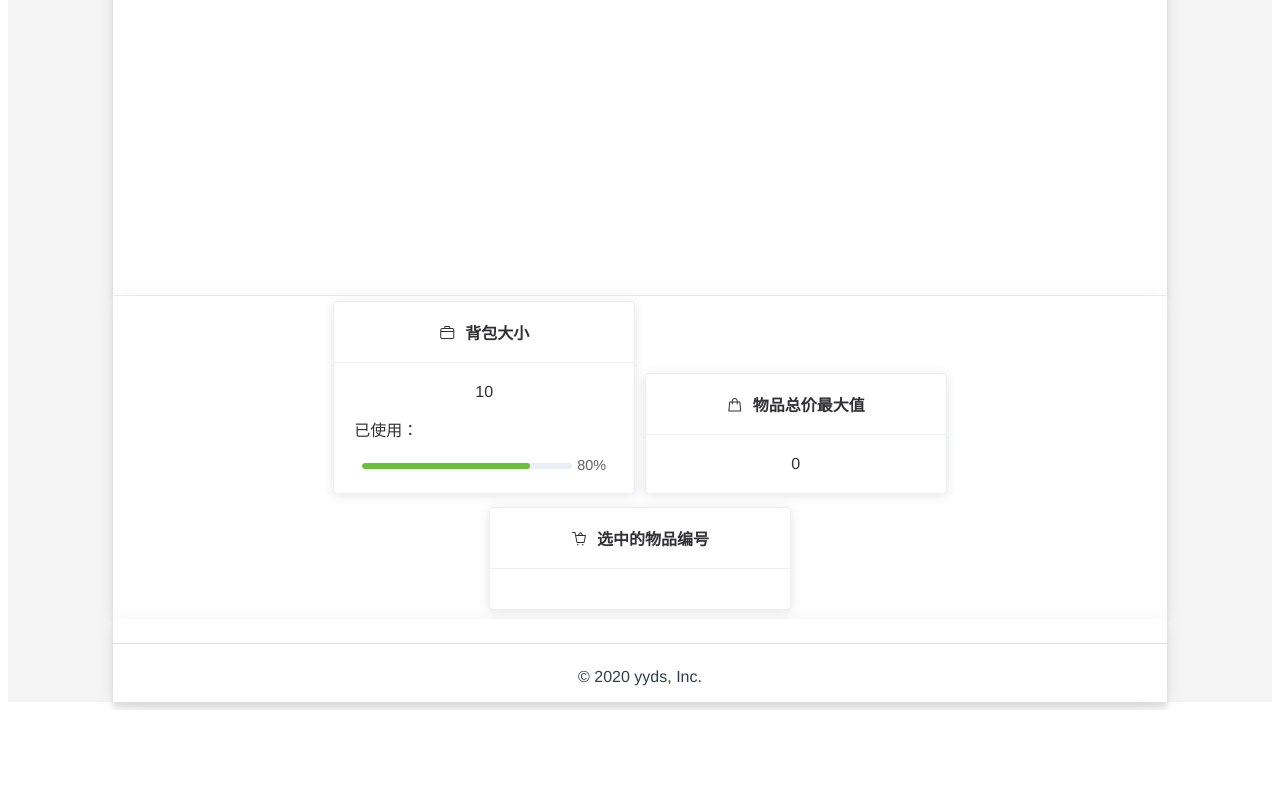
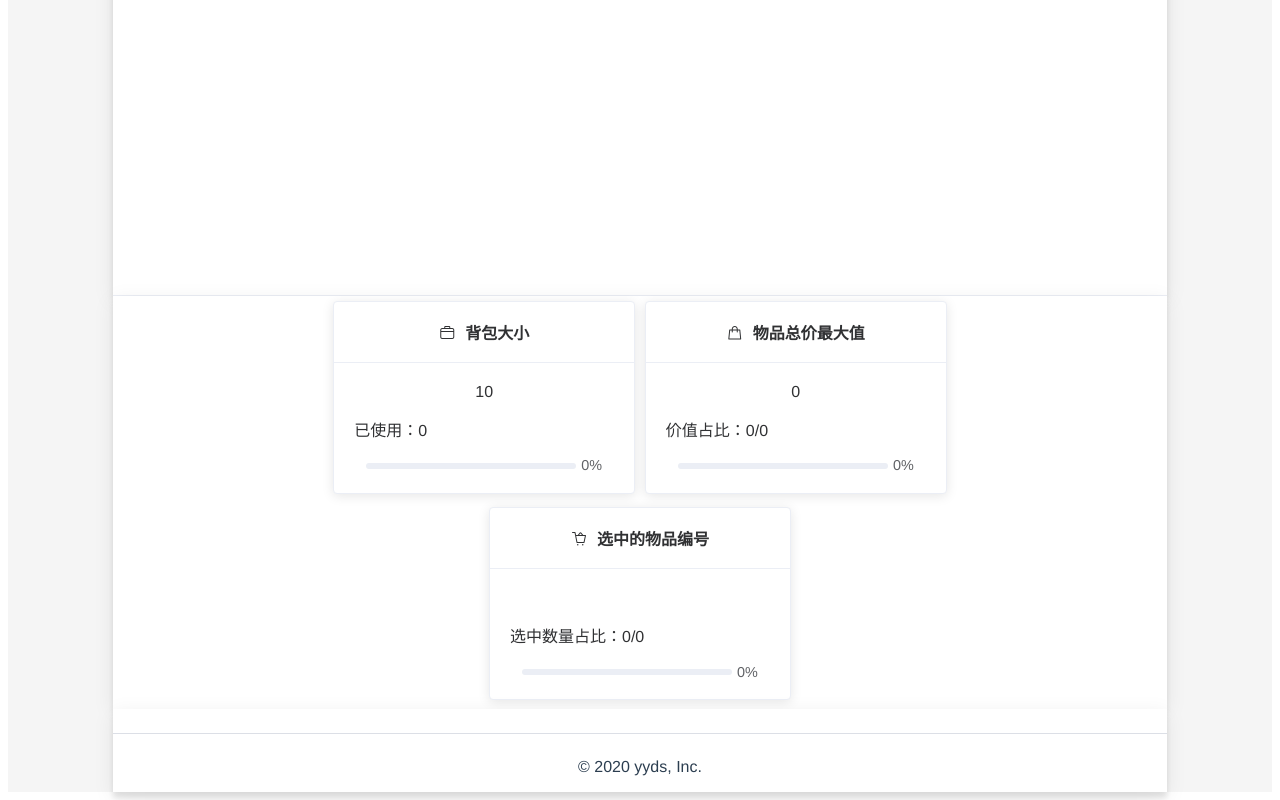
Before and after one commit to DevinWain/Visualize_knapsack, a Vue app: page / in a window 1280 px wide. Shown: the part 669-1469 px from the top of the page. Before the commit the page ends 1379 px from the top, so only its background shows below. Built offline with nearby package versions, Linux system fonts and the light colour scheme.

Commit message:
completed the result visualization

```diff
--- a/src/components/HelloWorld.vue
+++ b/src/components/HelloWorld.vue
@@ -127,8 +127,8 @@
                 </div>
                 {{this.size}}
                 <br>
-                <p style="text-align: left">已使用：</p>
-                <el-progress :percentage="80" :color="customColorMethod"></el-progress>
+                <p style="text-align: left">已使用：{{this.bag_usage}}</p>
+                <el-progress :percentage="Math.floor(this.bag_usage*100/this.size)" :color="customColorMethod"></el-progress>
               </el-card>
               <!-- 物品价值 -->
               <el-card class="box-card">
@@ -136,7 +136,10 @@
                   <i class="el-icon-goods"></i>
                   <span style="margin-left: 10px; font-weight: 700">物品总价最大值</span>
                 </div>
-                  {{this.dp[this.dp.length-1].slice(-1)[0]}}
+                  {{this.value_usage}}
+                  <br>
+                  <p style="text-align: left">价值占比：{{this.value_usage+'/'+this.total_value}}</p>
+                  <el-progress :percentage="this.tableData.length===1?0:Math.floor(this.value_usage*100/this.total_value)" :color="customColorMethod"></el-progress>
               </el-card>
               <!-- 选中的物品 -->
               <el-card class="box-card">
@@ -145,6 +148,9 @@
                   <span style="margin-left: 10px; font-weight: 700">选中的物品编号</span>
                 </div>
                   <span v-for="o in this.selected" :key="o">{{o+' '}}</span>
+                  <br>
+                  <p style="text-align: left">选中数量占比：{{this.selected.length+'/'+(this.tableData.length-1)}}</p>
+                  <el-progress :percentage="this.tableData.length===1?0:Math.floor(this.selected.length*100/(this.tableData.length-1))" :color="customColorMethod"></el-progress>
               </el-card>
             </el-col>
           </el-row>
@@ -170,6 +176,9 @@ export default {
       item_size: 1,
       item_value: 1,
       size: 10,
+      bag_usage: 0,
+      value_usage: 0,
+      total_value: 0,
       dp: [[0]],
       selected: [],
       radio: false,
@@ -201,6 +210,10 @@ export default {
     },
     //删除全部元素
     deleteAll() {
+      this.bag_usage = 0;
+      this.value_usage = 0;
+      this.total_value = 0;
+      this.selected = [];
       this.dp = [[0]];
       this.tableData = [
         {
@@ -252,6 +265,7 @@ export default {
       }
       self.dp.splice(1, 1);
       self.$options.methods.backTrack(self);
+      self.$options.methods.countUsage(self);
       for (let i = 1; i <= self.tableData.length; i++) {
             self.tableData[i].dpvalue = self.dp[i]
       }
@@ -282,6 +296,21 @@ export default {
           that.selected.unshift(i);
         }
       }
+    },
+    countUsage(that){
+      let size_sum = 0;
+      let value_sum = 0;
+      let item_value = 0;
+      for (const e of that.tableData) {
+        item_value = item_value + e.item.value
+      }
+      for (const item of that.selected) {
+          size_sum = size_sum + that.tableData[item].item.size;
+          value_sum = value_sum + that.tableData[item].item.value;
+      }
+      that.bag_usage = size_sum;
+      that.value_usage = value_sum;
+      that.total_value = item_value;
     },
     tableRowClassName({rowIndex}) {
       if(this.radio){
```
